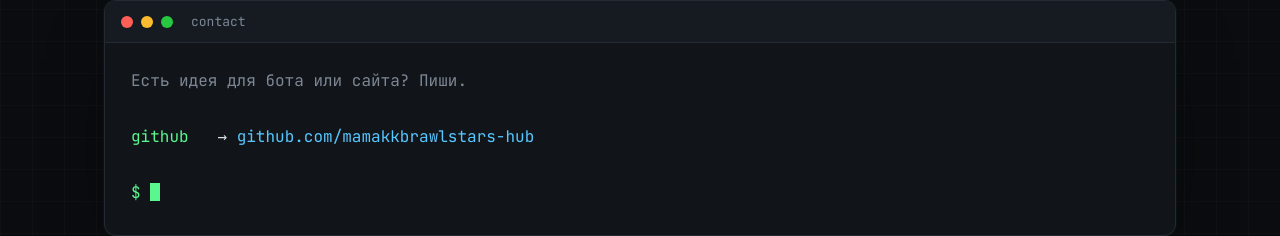
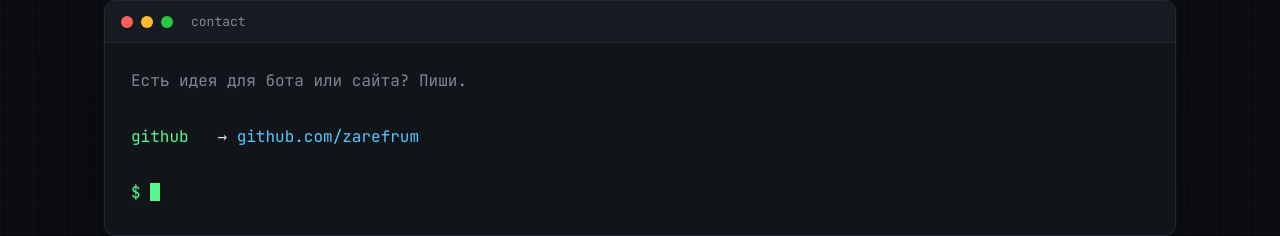
Before and after one commit to zarefrum/zarefrum.github.io, a plain HTML site: page index.html in a window 1280 px wide. Shown: the part 3863-4099 px from the top of the page. Drawn offline with Linux system fonts and the light colour scheme.

Commit message:
Point GitHub links to zarefrum
Co-Authored-By: Claude Opus 5.5 <noreply@anthropic.com>

```diff
--- a/index.html
+++ b/index.html
@@ -408,7 +408,7 @@
         <div class="term-body">
           <div class="line"><span class="d">Есть идея для бота или сайта? Пиши.</span></div>
           <div class="line">&nbsp;</div>
-          <div class="line"><span class="g">github</span>   → <a href="https://github.com/mamakkbrawlstars-hub" target="_blank" rel="noopener">github.com/mamakkbrawlstars-hub</a></div>
+          <div class="line"><span class="g">github</span>   → <a href="https://github.com/zarefrum" target="_blank" rel="noopener">github.com/zarefrum</a></div>
           <div class="line">&nbsp;</div>
           <div class="line"><span class="g">$</span> <span class="cursor"></span></div>
         </div>
```
Also changed, not shown: 1 other file.
